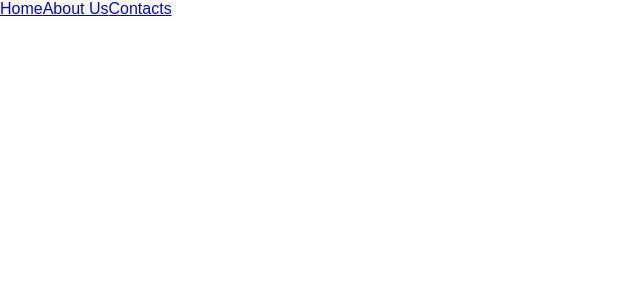
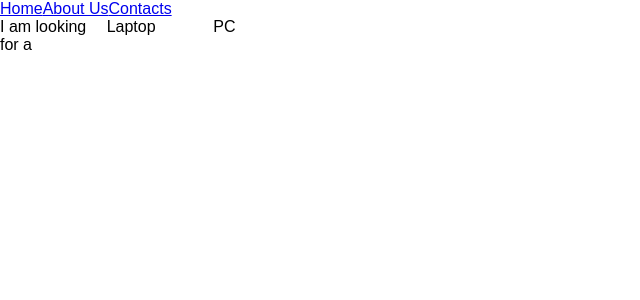
Before and after one commit to victor917/-HACKATHON-BIZHACKS2018, a React (Create React App) app in the folder my-app/: page / in a window 1280 px wide. Shown: the top 300 px of the page, without its empty margins (0-640 px from the left). Built offline with nearby package versions, Linux system fonts and the light colour scheme.

Commit message:
added prebuilt.js

```diff
--- a/my-app/src/App.css
+++ b/my-app/src/App.css
@@ -3,3 +3,13 @@
   text-decoration: none;
 
 }
+
+.components-body {
+    display: grid;
+    grid-template-columns: repeat(12, 1fr);
+    grid-gap: 0rem;
+}
+
+#laptop-option {
+    grid-column: 2 / span 2;
+}
--- a/my-app/src/App.js
+++ b/my-app/src/App.js
@@ -1,5 +1,6 @@
 import React, { Component } from 'react';
 import './App.css';
+import Prebuilt from './Components/Prebuilt';
 
 class App extends Component {
   constructor() {
@@ -10,6 +11,7 @@ class App extends Component {
   }
   render() {
     return (
+      <div>
       <nav >
         <a href='#'>Home</a>
         <a href='#'>About Us</a>
@@ -17,7 +19,8 @@ class App extends Component {
       </nav>
 
 
-
+      <Prebuilt />
+      </div>
     );
   }
 }
--- /dev/null
+++ b/my-app/src/Components/Prebuilt.js
@@ -0,0 +1,22 @@
+import React, { Component } from 'react';
+/* make your own CSS file and import it here */
+
+class Prebuilt extends Component {
+  constructor() {
+    super()
+    this.state = {
+      choice : ''
+    }
+  }
+  render() {
+    return (
+        <div className="components-body">
+            <div className="statement">I am looking for a </div>
+            <div id="Laptop-option" className="prebuilt-options"> Laptop </div>
+            <div id="PC-option" className="prebuilt-options"> PC </div>
+        </div>
+    );
+  }
+}
+
+export default Prebuilt;
```
